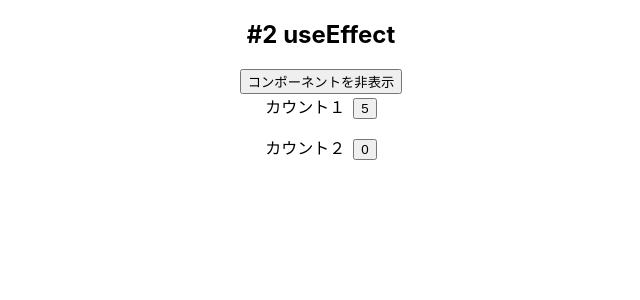
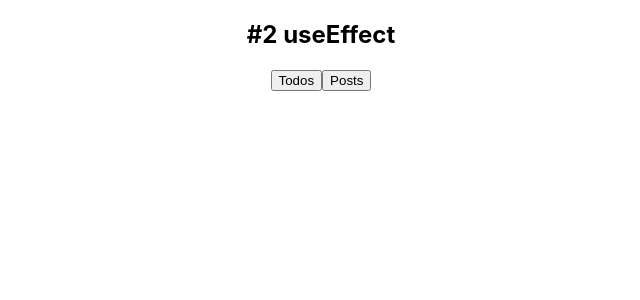
Before and after one commit to Hayate08A/youtube_primaryReactHoocks, a React (Create React App) app: page / in a window 1280 px wide. Shown: the top 300 px of the page, without its empty margins (319-959 px from the left). Built offline with nearby package versions, Linux system fonts and the light colour scheme.

Commit message:
[WIP] 第3回-2：useEffectの理解後編 / 8:30 { Add ItemList

```diff
--- a/src/App.tsx
+++ b/src/App.tsx
@@ -1,7 +1,8 @@
-import React, { useState } from 'react';
+import React, { useState } from "react";
 // import logo from './logo.svg';
-import './App.css';
-import Counter from './components/counter/Counter';
+import "./App.css";
+import Counter from "./components/counter/Counter";
+import ItemList from "./components/itemList/ItemList";
 // import InputForm from './components/inputForm/InputForm';
 
 function App() {
@@ -10,13 +11,14 @@ function App() {
     setIsDisplay(!isDisplay);
   };
   return (
-    <div className='App'>
+    <div className="App">
       <h2>#2 useEffect</h2>
-      <button onClick={() => handleDisplay()}>
-        {isDisplay ? 'コンポーネントを非表示' : 'コンポーネントを表示'}
-      </button>
-      {isDisplay && <Counter />}
+      {/* <button onClick={() => handleDisplay()}>
+        {isDisplay ? "コンポーネントを非表示" : "コンポーネントを表示"}
+      </button> */}
+      {/* {isDisplay && <Counter />} */}
       {/* <InputForm /> */}
+      <ItemList />
     </div>
   );
 }
--- a/src/components/itemList/ItemList.tsx
+++ b/src/components/itemList/ItemList.tsx
@@ -21,7 +21,18 @@ type TItem = {
 
 const ItemList: React.VFC = () => {
   const [items, setItems] = useState<TItem[]>([]);
-  return <div></div>;
+  const onTodoButtonClick = () => {
+    console.log("Todos");
+  };
+  const onPostButtonClick = () => {
+    console.log("Posts");
+  };
+  return (
+    <div>
+      <button onClick={() => onTodoButtonClick()}>Todos</button>
+      <button onClick={() => onTodoButtonClick()}>Posts</button>
+    </div>
+  );
 };
 
 export default ItemList;
```
